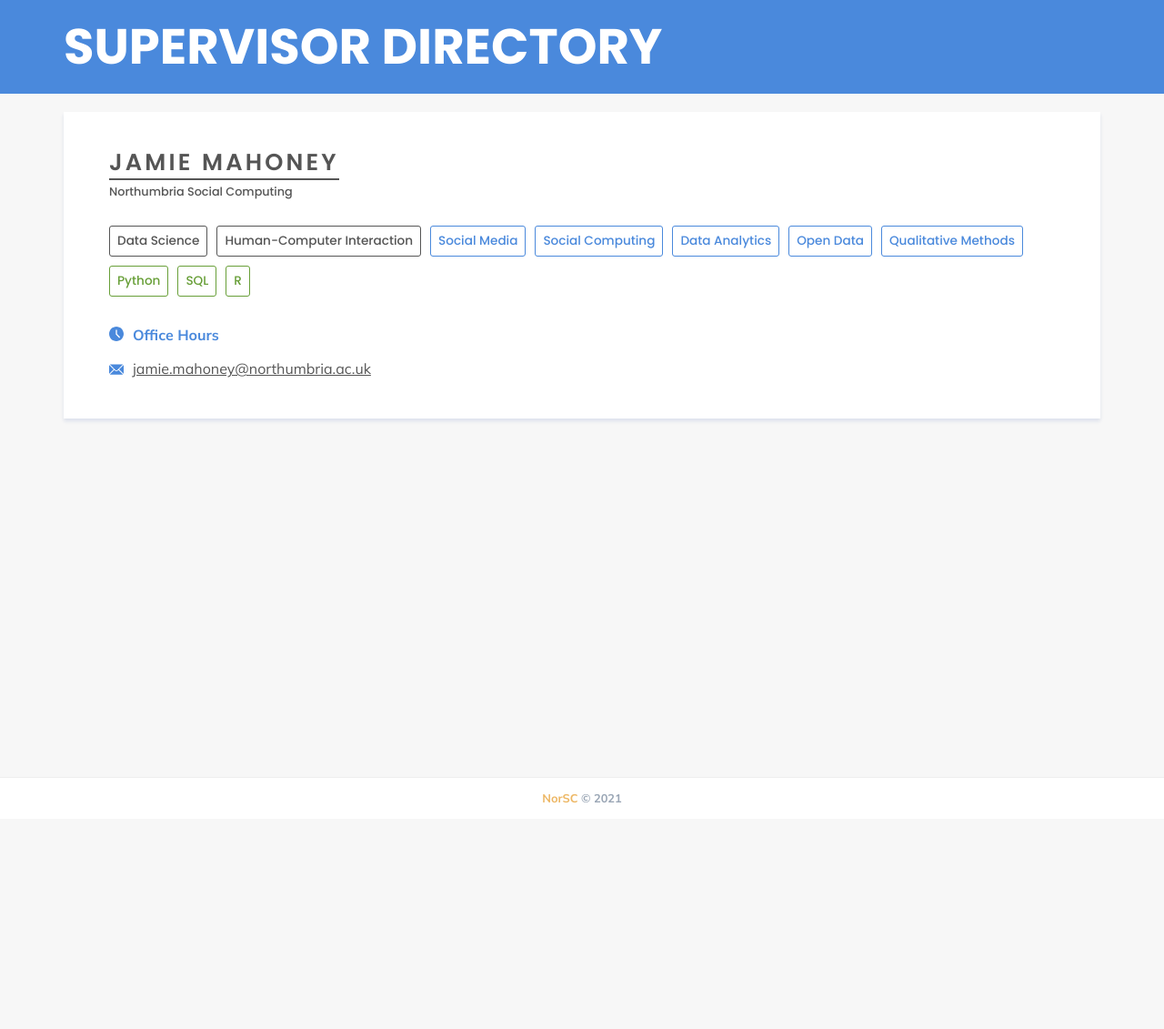
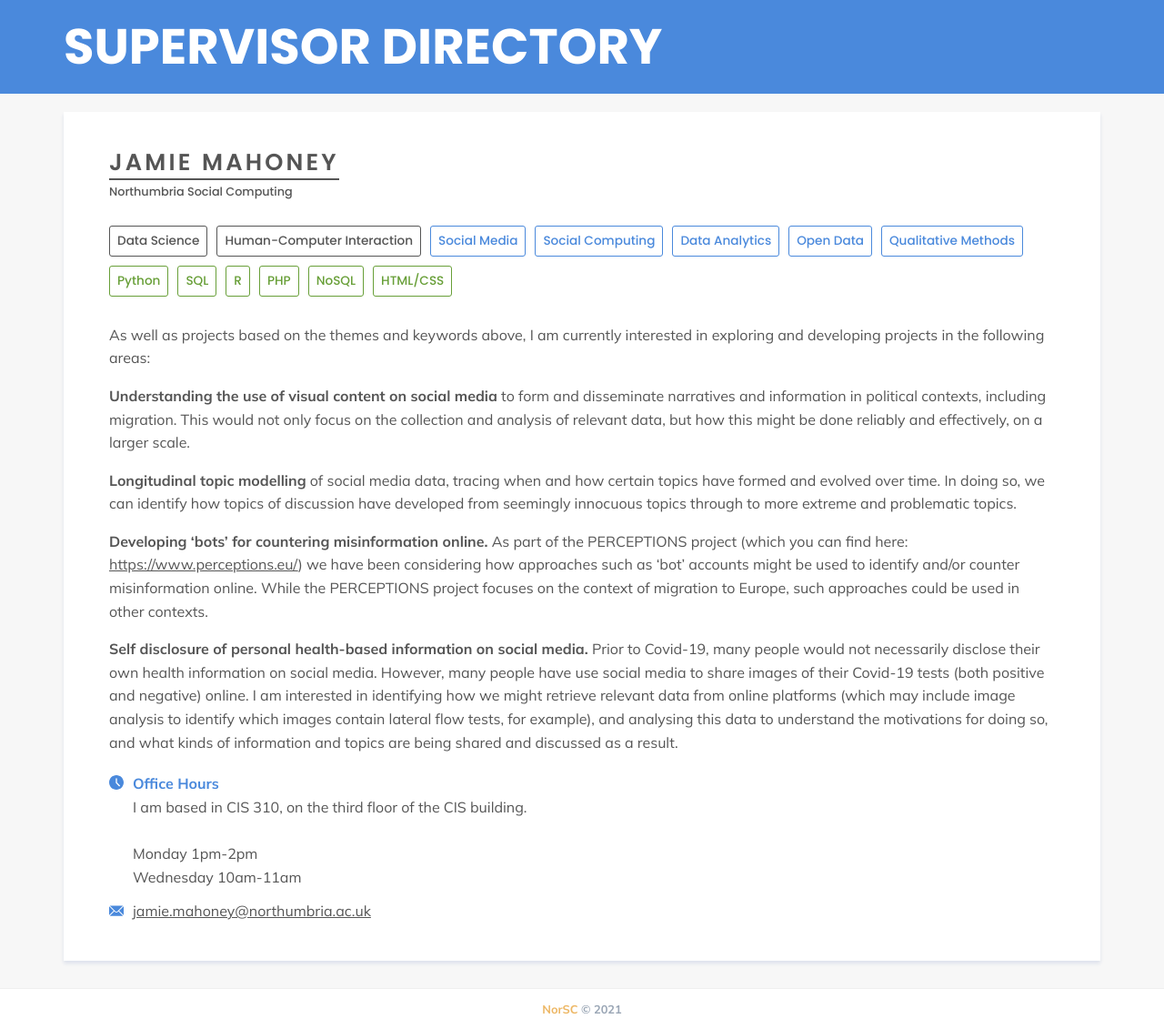
Before and after one commit to NorSC/supervisor-search, a Jekyll site: the page built from _supervisors/jamie-mahoney.md, in a window 1280 px wide. Shown: the whole page at 91% size. Built offline with Jekyll 4.4.1, drawn with Linux system fonts in a browser that asks for light colours; a script that is not in the unit is left out; before the commit the page ends 900 px from its top, so only the background shows below that.

Commit message:
Update Supervisors “jamie-mahoney”

```diff
--- a/_supervisors/jamie-mahoney.md
+++ b/_supervisors/jamie-mahoney.md
@@ -5,7 +5,11 @@ available: true
 available_msc: false
 available_phd: false
 email: jamie.mahoney@northumbria.ac.uk
-office_hours: " "
+office_hours: |
+  I am based in CIS 310, on the third floor of the CIS building.
+
+  Monday 1pm-2pm
+  Wednesday 10am-11am
 research_group: Northumbria Social Computing
 research_themes:
   - Data Science
@@ -20,4 +24,22 @@ technologies_languages:
   - Python
   - SQL
   - R
+  - PHP
+  - NoSQL
+  - HTML/CSS
+additional_details: >-
+  A﻿s well as projects based on the themes and keywords above, I am currently
+  interested in exploring and developing projects in the following areas:
+
+
+  **Understanding the use of visual content on social media** to form and disseminate narratives and information in political contexts, including migration. This would not only focus on the collection and analysis of relevant data, but how this might be done reliably and effectively, on a larger scale.
+
+
+  **Longitudinal topic modelling** of social media data, tracing when and how certain topics have formed and evolved over time. In doing so, we can identify how topics of discussion have developed from seemingly innocuous topics through to more extreme and problematic topics.
+
+
+  **D﻿eveloping 'bots' for countering misinformation online.** As part of the PERCEPTIONS project (which you can find here: <https://www.perceptions.eu/>) we have been considering how approaches such as 'bot' accounts might be used to identify and/or counter misinformation online. While the PERCEPTIONS project focuses on the context of migration to Europe, such approaches could be used in other contexts.
+
+
+  **S﻿elf disclosure of personal health-based information on social media.** Prior to Covid-19, many people would not necessarily disclose their own health information on social media. However, many people have use social media to share images of their Covid-19 tests (both positive and negative) online. I am interested in identifying how we might retrieve relevant data from online platforms (which may include image analysis to identify which images contain lateral flow tests, for example), and analysing this data to understand the motivations for doing so, and what kinds of information and topics are being shared and discussed as a result.
 ---
```
